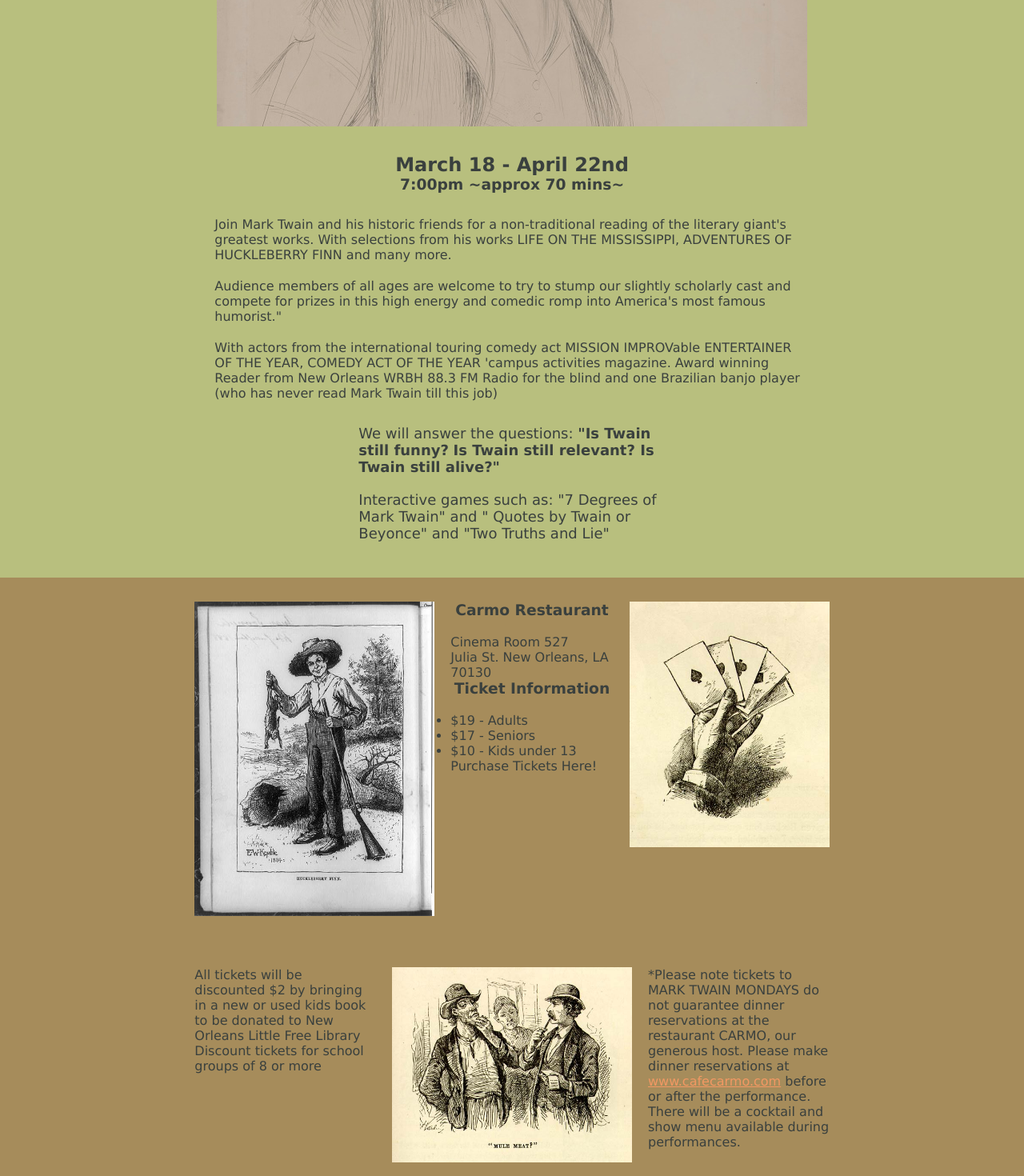
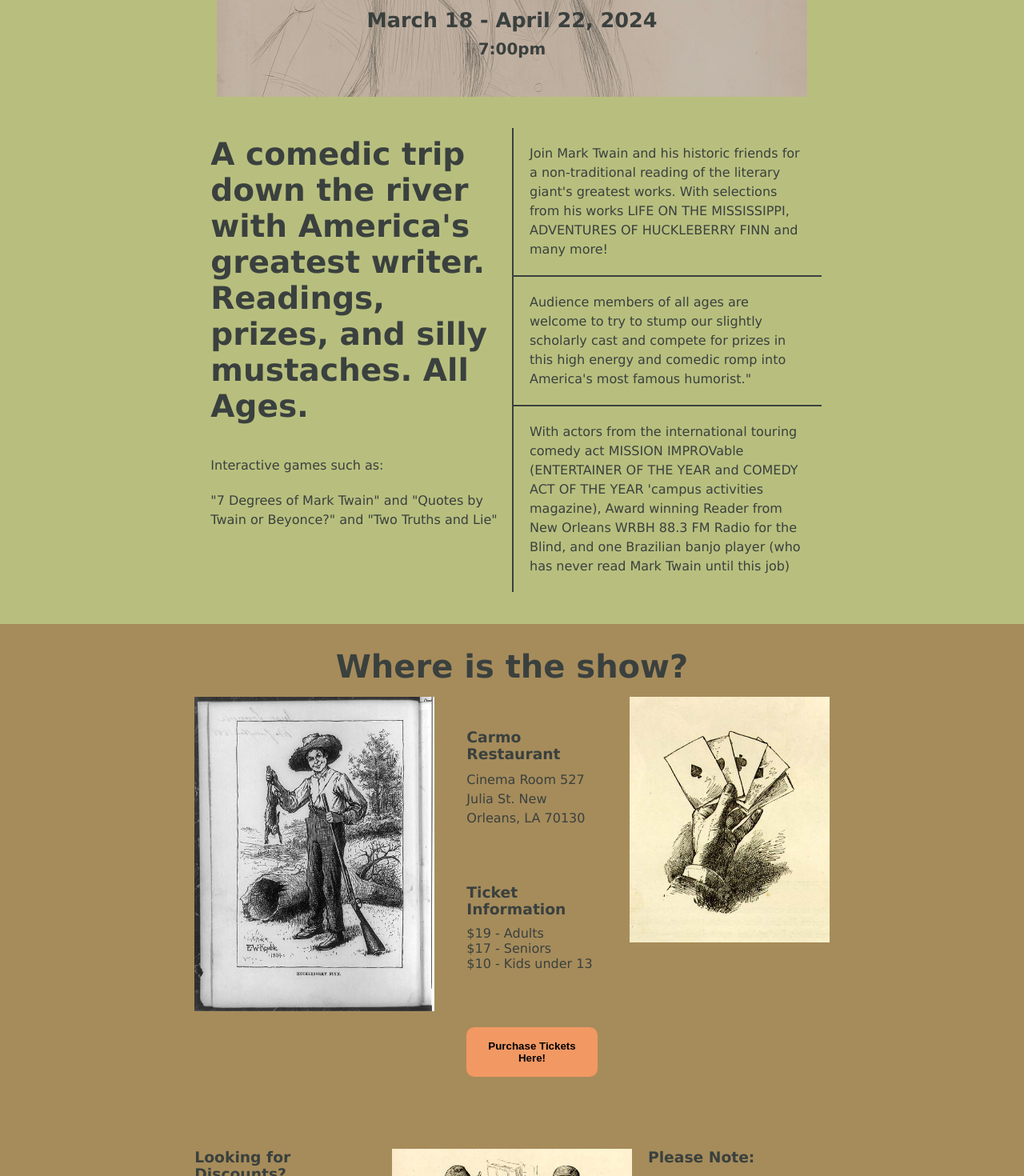
Before and after one commit to LeelooDawn/mark-twain-website, a React (Create React App) app: page / in a window 1280 px wide. Shown: the part 980-2450 px from the top of the page at 80% size. Built offline with nearby package versions, Linux system fonts and the light colour scheme.

Commit message:
update design

```diff
--- a/src/components/Extrainfo.js
+++ b/src/components/Extrainfo.js
@@ -8,12 +8,13 @@
       <div className="container">
         <div className="extra-container">
           <div className="extra-grid">
-            <div>
+            <div className="discounts">
+              <h3>Looking for Discounts?</h3>
               <p>
-                All tickets will be discounted $2 by bringing in a new or used
-                kids book to be donated to New Orleans Little Free Library
-                Discount tickets for school groups of 8 or more
+                All tickets will be discounted $2 if you bring in a new or used
+                kids book to be donated to the New Orleans Little Free Library
               </p>
+              <p>Discount tickets for school groups of 8 or more</p>
             </div>
             <div>
               <img
@@ -22,9 +23,10 @@
                 width="300px"
               />
             </div>
-            <div>
+            <div className="pleasenote">
+              <h3>Please Note:</h3>
               <p>
-                *Please note tickets to MARK TWAIN MONDAYS do not guarantee
+                Tickets to MARK TWAIN MONDAYS <strong>do not guarantee</strong>{" "}
                 dinner reservations at the restaurant CARMO, our generous host.
                 Please make dinner reservations at{" "}
                 <a href="www.cafecarmo.com">www.cafecarmo.com</a> before or
--- a/src/components/Header.js
+++ b/src/components/Header.js
@@ -58,13 +58,19 @@
             <h1>
               M<span>ARK</span> T<span>WAIN</span> M<span>ONDAYS</span>
             </h1>
-            <h2>
-              A comedic trip down the river with America's greatest writer.
-              Readings, prizes, and silly mustaches. All Ages.
-            </h2>
+          </div>
+          <div className="questions">
+            <h4>
+              "Is Twain still funny? Is Twain still relevant? Is Twain still
+              alive?"
+            </h4>
           </div>
           <div className="markTwain">
             <img src={mark} alt="Illustration of Mark Twain" />
+            <div className="dates">
+              <h2>March 18 - April 22, 2024</h2>
+              <h3>7:00pm</h3>
+            </div>
           </div>
         </header>
       </div>
--- a/src/components/Showinfo.js
+++ b/src/components/Showinfo.js
@@ -6,47 +6,50 @@
     <div className="show-background">
       <div className="container">
         <main className="showInfo">
+          <div className="summary">
+            <div className="summary-left">
               <div>
-            <h2>March 18 - April 22nd</h2>
-            <h3>7:00pm ~approx 70 mins~</h3>
+                <h2>
+                  A comedic trip down the river with America's greatest writer.
+                  Readings, prizes, and silly mustaches. All Ages.
+                </h2>
               </div>
-          <div className="summary">
+              <div>
+                <p> Interactive games such as:</p>
+              </div>
               <div>
                 <p>
-                Join Mark Twain and his historic friends for a non-traditional
-                reading of the literary giant's greatest works. With selections
-                from his works LIFE ON THE MISSISSIPPI, ADVENTURES OF
-                HUCKLEBERRY FINN and many more.
+                  "7 Degrees of Mark Twain" and "Quotes by Twain or Beyonce?"
+                  and "Two Truths and Lie"
                 </p>
               </div>
-            <div>
+            </div>
+            <div className="summary-right">
+              <div className="summary1">
+                <p>
+                  Join Mark Twain and his historic friends for a non-traditional
+                  reading of the literary giant's greatest works. With
+                  selections from his works LIFE ON THE MISSISSIPPI, ADVENTURES
+                  OF HUCKLEBERRY FINN and many more!
+                </p>
+              </div>
+              <div className="summary1">
                 <p>
                   Audience members of all ages are welcome to try to stump our
                   slightly scholarly cast and compete for prizes in this high
                   energy and comedic romp into America's most famous humorist."{" "}
                 </p>
               </div>
-            <div>
+              <div className="summary2">
                 <p>
                   With actors from the international touring comedy act MISSION
-                IMPROVable ENTERTAINER OF THE YEAR, COMEDY ACT OF THE YEAR
-                'campus activities magazine. Award winning Reader from New
-                Orleans WRBH 88.3 FM Radio for the blind and one Brazilian banjo
-                player (who has never read Mark Twain till this job)
+                  IMPROVable (ENTERTAINER OF THE YEAR and COMEDY ACT OF THE YEAR
+                  'campus activities magazine), Award winning Reader from New
+                  Orleans WRBH 88.3 FM Radio for the Blind, and one Brazilian
+                  banjo player (who has never read Mark Twain until this job)
                 </p>
               </div>
             </div>
-          <div className="calltoaction">
-            <p className="questions">
-              We will answer the questions: <span>"Is Twain still funny?</span>{" "}
-              <span>Is Twain still relevant?</span>
-              <span> Is Twain still alive?"</span>
-            </p>
-            <p className="questions">
-              {" "}
-              Interactive games such as: "7 Degrees of Mark Twain" and " Quotes
-              by Twain or Beyonce" and "Two Truths and Lie"
-            </p>
           </div>
         </main>
       </div>
--- a/src/components/Ticketinfo.js
+++ b/src/components/Ticketinfo.js
@@ -8,7 +8,8 @@
     <div className="ticket-background">
       <div className="container">
         <div className="about">
-          <div className="ticket-info">
+          <h2>Where is the show?</h2>
+          <div className="ticket-container">
             <div>
               <img
                 src={huckfinn}
@@ -16,20 +17,22 @@
                 width="300px"
               />
             </div>
-            <div>
-              <div>
+            <div className="info-container">
+              <div className="restaurantinfo">
                 <h3>Carmo Restaurant</h3>
                 <p>Cinema Room 527</p>
                 <p>Julia St. New Orleans, LA 70130</p>
               </div>
-              <div>
+              <div className="ticketinformation">
                 <h3>Ticket Information</h3>
                 <ul>
                   <li>$19 - Adults</li>
                   <li>$17 - Seniors</li>
                   <li>$10 - Kids under 13</li>
                 </ul>
-                <p>Purchase Tickets Here!</p>
+              </div>
+              <div>
+                <button>Purchase Tickets Here!</button>
               </div>
             </div>
             <div>
--- a/src/components/componentCSS/Extrainfo.css
+++ b/src/components/componentCSS/Extrainfo.css
@@ -14,3 +14,14 @@
   margin-bottom: 20px;
   grid-gap: 20px;
 }
+
+.discounts h3 {
+  padding-bottom: 10px;
+}
+.discounts p {
+  padding-top: 8px;
+}
+
+.pleasenote h3 {
+  padding-bottom: 10px;
+}
--- a/src/components/componentCSS/Header.css
+++ b/src/components/componentCSS/Header.css
@@ -1,12 +1,14 @@
 h1 {
   text-align: center;
+  font-size: 64px;
 }
 h1 span {
   font-size: 50px;
 }
 
-h2 {
+h4 {
   text-align: center;
+  color: white;
 }
 .header-container {
   display: inline-grid;
@@ -30,7 +32,19 @@
 }
 
 .markTwain {
-  object-fit: cover;
+  position: relative;
   justify-self: center;
   padding-top: 10px;
+  text-align: center;
 }
+
+.dates {
+  position: absolute;
+  top: 85%;
+  left: 50%;
+  transform: translate(-50%, -50%);
+  font-size: 17px;
+}
+.dates h3 {
+  padding-top: 10px;
+}
--- a/src/components/componentCSS/Showinfo.css
+++ b/src/components/componentCSS/Showinfo.css
@@ -2,9 +2,10 @@
   display: grid;
   padding: 25px;
 }
-h3 {
-  text-align: center;
+.summary-left h2 {
+  text-align: left;
   padding-bottom: 20px;
+  font-size: 39px;
 }
 .show-background {
   background-color: #b8bf7e;
@@ -12,19 +13,26 @@
 
 .showInfo {
   grid-column: 3 /11;
-  padding-top: 30px;
+  padding-top: 20px;
+}
+.summary {
+  display: grid;
+  grid-template-columns: 1fr 1fr;
+  padding: 15px;
 }
 
-.summary div {
-  padding: 10px 30px 10px 30px;
-}
-.calltoaction {
-  padding: 10px 200px;
-}
-.questions {
-  font-size: 18px;
+.summary-left div {
   padding: 10px;
 }
-.questions span {
-  font-weight: bold;
+
+.summary-right div {
+  padding: 20px;
 }
+
+.summary1 {
+  border-bottom: 2px solid #3a403e;
+  border-left: 2px solid #3a403e;
+}
+.summary2 {
+  border-left: 2px solid #3a403e;
+}
--- a/src/components/componentCSS/Ticketinfo.css
+++ b/src/components/componentCSS/Ticketinfo.css
@@ -3,13 +3,46 @@
   grid-row: 2;
   padding: 30px;
 }
-
+.about h2 {
+  text-align: center;
+  font-size: 40px;
+  padding-bottom: 15px;
+}
 .ticket-background {
   background-color: #a68c5b;
 }
 
-.ticket-info {
+.ticket-container {
   display: grid;
   grid-template-columns: 1fr 1fr 1fr;
   grid-gap: 20px;
+  align-content: space-around;
 }
+.info-container div {
+  padding: 40px 20px 30px 20px;
+}
+.restaurantinfo h3 {
+  padding-bottom: 10px;
+}
+
+.ticketinformation h3 {
+  padding-bottom: 10px;
+}
+
+.ticketinformation li {
+  list-style: none;
+}
+button {
+  background-color: #f29863;
+  color: black;
+  border-radius: 10px;
+  padding: 1rem;
+  border: none;
+  font-weight: bold;
+}
+
+button:hover {
+  color: white;
+  box-shadow: 0 12px 16px 0 rgba(0, 0, 0, 0.24),
+    0 17px 50px 0 rgba(0, 0, 0, 0.19);
+}
--- a/src/index.css
+++ b/src/index.css
@@ -32,11 +32,15 @@
 p {
   font-family: Verdana, Geneva, Tahoma, sans-serif;
   font-size: 16px;
+  line-height: 1.5;
 }
 
 a {
+  color: #b8bf7e;
+  font-size: 16px;
+}
+a:hover {
   color: #f29863;
-  font-size: 16px;
 }
 
 @media screen and (max-width: 375px) {
```
Lines whose indentation alone changed are shown as unchanged.
